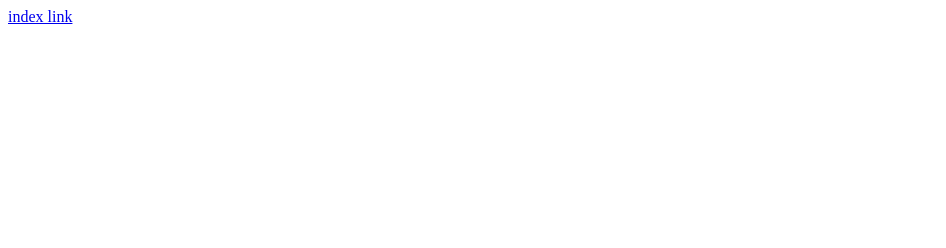
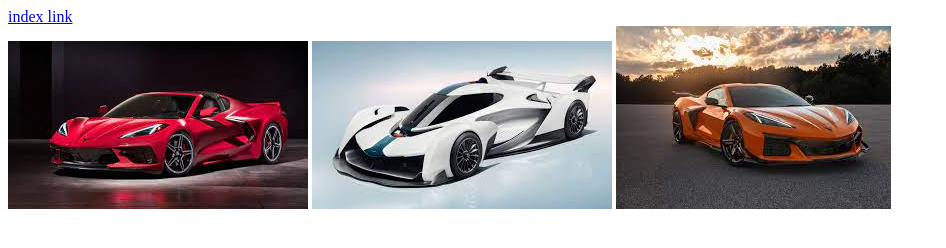
Before and after one commit to danceroll/frontend, a plain HTML site: page gallery.html in a window 1280 px wide. Shown: the whole page, without its empty margins (0-946 px from the left). Drawn offline with Linux system fonts and the light colour scheme.

Commit message:
fix_images

```diff
--- a/gallery.html
+++ b/gallery.html
@@ -7,9 +7,9 @@
     <title>gallery</title>
 </head>
 <body>
-    <a href="./index.html">index link</a>
-    <a href="/gallery/car.jpg"></a>
-    <a href="/gallery/car1.jpg"></a>
-    <a href="/gallery/car2.jpg"></a>
+    <a href="./index.html">index link</a> <br>
+    <img src="./car.jpg" alt="car">
+    <img src="./car1.jpg" alt="car1">
+    <img src="./car2.jpg" alt="car2">
 </body>
 </html>
```
Also changed, not shown: car.jpg (renamed from gallery/car.jpg), car1.jpg (renamed from gallery/car1.jpg), car2.jpg (renamed from gallery/car2.jpg).
